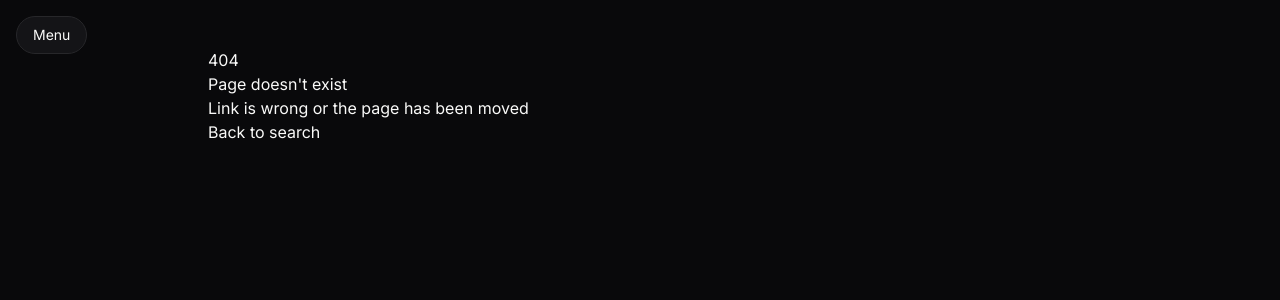
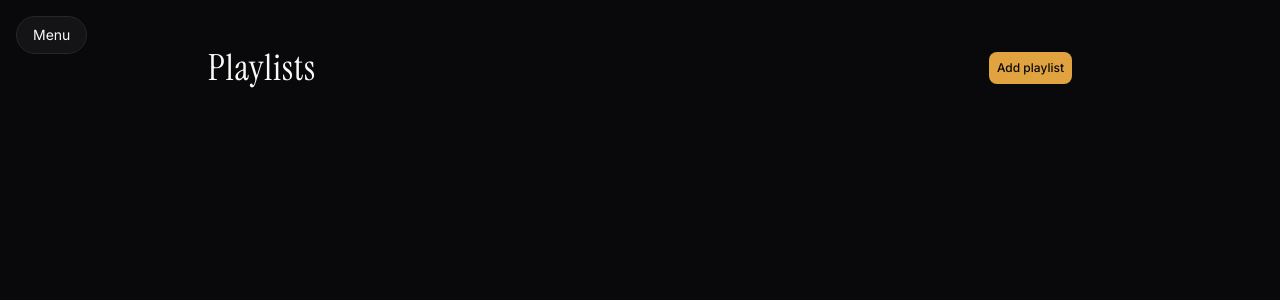
Before and after one commit to Annubiss/Music-Crate, a React (Vite) app: page /playlists in a window 1280 px wide. Before the commit this address had no page. Shown: the top 300 px of the page. Built offline with nearby package versions, Linux system fonts and the light colour scheme.

Commit message:
Add playlist creation modal

```diff
--- a/src/App.tsx
+++ b/src/App.tsx
@@ -4,6 +4,7 @@ import NotFoundPage from "./pages/NotFoundPAge";
 import AlbumPage from "./pages/AlbumPage"
 import Layout from "./components/Layout";
 import CollectionPage from "./pages/CollectionPage"
+import PlaylistsPage from "./pages/PlaylistsPage";
 
 function App() {
   return (
@@ -11,6 +12,7 @@ function App() {
       <Route element={<Layout />}>
         <Route path="/" element={<SearchPage />} />
         <Route path ="/collection" element={<CollectionPage />} />
+        <Route path="/playlists" element={<PlaylistsPage />} />
         <Route path="*" element={<NotFoundPage />} />
         <Route path="/album/:id" element={<AlbumPage />} />
       </Route>
--- a/src/components/Layout.tsx
+++ b/src/components/Layout.tsx
@@ -6,6 +6,7 @@ const navLinks =[
     { to: "/", label:"Search" },
     { to: "/genres", label: "Genres" },
     { to: "/collection", label: "Collection" },
+    {to: "/playlists", label: "Playlists"},
 ]
 
 const pillButton = "rounded-full border border-line bg-surface " + "px-4 py-2 text-sm text-chalk " +
--- /dev/null
+++ b/src/context/PlaylistsContext.tsx
@@ -0,0 +1,88 @@
+import { createContext, useContext, useEffect, useState } from "react"
+import type { Playlist, Song} from "../types"
+import type { ReactNode } from "react"
+import { loadFromStorage, saveToStorage } from "../lib/storage"
+
+
+
+type PlaylistValue = {
+    playlists: Playlist[];
+    create: (name: string) => Playlist;
+    rename: (id: string, name: string) => void;
+    remove: (id: string) => void;
+    addSong: (playlistId: string, song: Song) => void;
+    removeSong: (playlistId: string, songId: string) => void;
+}
+
+export const PlaylistsContext = createContext<PlaylistValue | null>(null)
+
+
+export function PlaylistsProvider({ children }: { children: ReactNode}) {
+    const [playlists, setPlaylists] = useState<Playlist[]>(() =>
+        loadFromStorage<Playlist[]>("Playlists", [])
+    )
+
+    useEffect(() => {
+        saveToStorage("Playlists", playlists)
+    }, [playlists])
+
+    function create(name: string): Playlist {
+        const playlist: Playlist = {
+            id: crypto.randomUUID(),
+            name: name.trim(),
+            createdAt: Date.now(),
+            songs: [],
+        }
+
+        setPlaylists(prev => [...prev, playlist])
+
+        return playlist
+    }
+
+    function rename(id: string, name: string) {
+        setPlaylists(prev =>
+            prev.map(p => (p.id == id ? {...p, name: name.trim() } : p))
+        )
+    }
+
+    function remove(id: string) {
+        setPlaylists(prev => prev.filter(p => p.id !== id))
+    }
+
+    function addSong(playlistId: string, song: Song) {
+        setPlaylists(prev =>
+            prev.map(p => {
+                if(p.id !== playlistId) return p
+                if(p.songs.some(s => s.id == song.id)) return p
+
+                return {...p, songs: [...p.songs, song]}
+            })
+        )
+    }
+
+    function removeSong(playlistId: string, songId: string) {
+        setPlaylists(prev =>
+            prev.map(p =>
+                p.id == playlistId ? {...p, songs: p.songs.filter(s => s.id !== songId)} : p
+            )
+        )
+    }
+
+    return (
+        <PlaylistsContext.Provider
+            value={{playlists, create, rename, remove, addSong, removeSong}}>
+            {children}
+        </PlaylistsContext.Provider>
+    )
+
+}
+
+export function usePlaylists() {
+    const value = useContext(PlaylistsContext)
+
+    if(!value) {
+        throw new Error("usePlaylists must be used inside PlaylistProvider")
+    }
+
+    return value
+}
--- a/src/main.tsx
+++ b/src/main.tsx
@@ -4,12 +4,15 @@ import './index.css'
 import App from './App.tsx'
 import { BrowserRouter  } from 'react-router'
 import { CollectionProvider } from './context/CollectionContext.tsx'
+import { PlaylistsProvider } from './context/PlaylistsContext.tsx'
 
 createRoot(document.getElementById('root')!).render(
   <StrictMode>
     <BrowserRouter>
       <CollectionProvider>
-        <App />
+        <PlaylistsProvider>
+          <App />
+        </PlaylistsProvider>
       </CollectionProvider>
     </BrowserRouter>
   </StrictMode>,
--- /dev/null
+++ b/src/pages/PlaylistsPage.tsx
@@ -0,0 +1,81 @@
+import { usePlaylists } from "../context/PlaylistsContext";
+import { useState, useEffect } from "react";
+import Button from "../components/Button";
+
+function PlaylistsPage() {
+    const { playlists, create } = usePlaylists()
+    const [newName, setNewName] = useState("")
+    const [isCreating, setIsCreating] = useState(false)
+
+    useEffect(() =>{
+        if(!isCreating) return
+
+        function handleKey(event: KeyboardEvent) {
+            if(event.key == "Escape") {
+                setIsCreating(false)
+            }
+        }
+
+        window.addEventListener('keydown', handleKey)
+        return () => window.removeEventListener("keydown", handleKey)
+    }, [isCreating])
+
+    function handleCreate() {
+        const trimmed = newName.trim()
+
+        if (trimmed == "") return
+
+        create(trimmed)
+        setNewName("")
+    }
+
+    return (
+        <div className="mb-8 flex items-center justify-between gap-4">
+            <div>
+                <h1 className="font-display text-4xl tracking-wide">
+                    Playlists
+                </h1>
+
+                {playlists.length > 0 && (
+                    <p className="text-fog text-sm mt-2">
+                        {playlists.length}{" "}
+                        {playlists.length == 1 ? "playlist" : "playlists"}
+                    </p>
+                )}
+            </div>
+            <Button onClick={() => setIsCreating(true)}>
+                Add playlist
+            </Button>
+
+            {isCreating && (
+                <div className="fixed inset-0 z-50 flex items-center justify-center px-4">
+                    <div
+                        onClick={() => setIsCreating(false)}
+                        className="absolute inset-0 bg-black/60"
+                    />
+                    <div className="relative w-full max-w-md bg-surface border border-line rounded-xl p-6">
+                        <h2 className="font-display text-2xl tracking-wide mb-4">New Playlist</h2>
+                    <form
+                        onSubmit={e =>{ e.preventDefault()
+                            handleCreate()
+                        }}
+                        className="flex gap-2 mb-8"
+                    >
+                        <input
+                            value={newName}
+                            onChange={e => setNewName(e.target.value)}
+                            placeholder="New playlist name"
+                            className={"flex-1 bg-surface border border-line rounded-lg px-4 py-2 placeholder:text-fog " +
+                                    "focus-visible:outline-accent"}
+
+                        />
+                        <Button onClick={handleCreate}>Create</Button>
+                    </form>
+                    </div>
+                </div>
+            )}
+        </div>
+    )
+}
+
+export default PlaylistsPage
```
Also changed, not shown: src/types.ts (+7 -0 lines).
